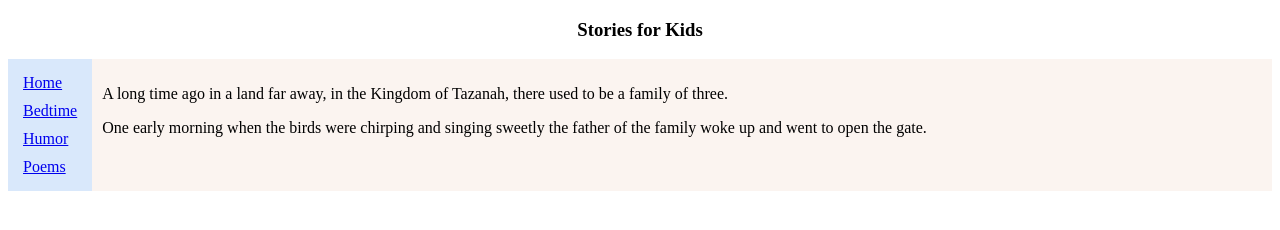
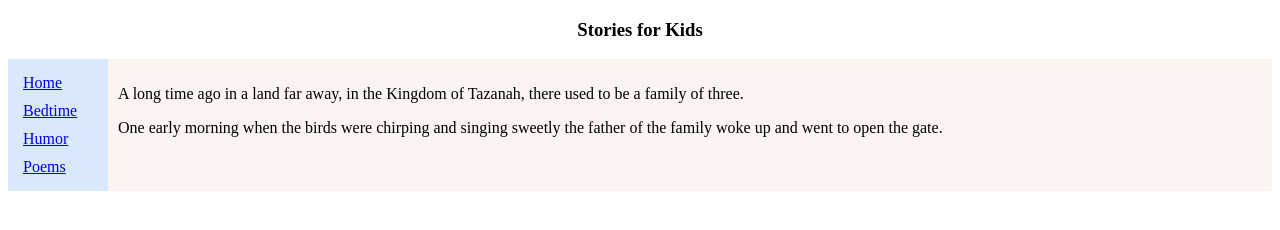
Before and after one commit to AllenK1083/Projects, a plain HTML site: page Mimo_05_Flexbox/008_Stories_for_Kids/index.html in a window 1280 px wide. Drawn offline with Linux system fonts and the light colour scheme.

Commit message:
Set the flex-basis property within the .menu selector to 80px. Set the flex-basis property within the .content selector to 200px.

```diff
--- a/Mimo_05_Flexbox/008_Stories_for_Kids/style.css
+++ b/Mimo_05_Flexbox/008_Stories_for_Kids/style.css
@@ -2,12 +2,14 @@
     background-color: #D9E8FB;
     flex-grow: 0;
     flex-shrink: 0;
+    flex-basis: 80px;
    }
 
    .content {
     background-color: #FBF4F0;
     flex-grow: 1;
     flex-shrink: 1;
+    flex-basis: 200px;
    }
 
    .section {
```
